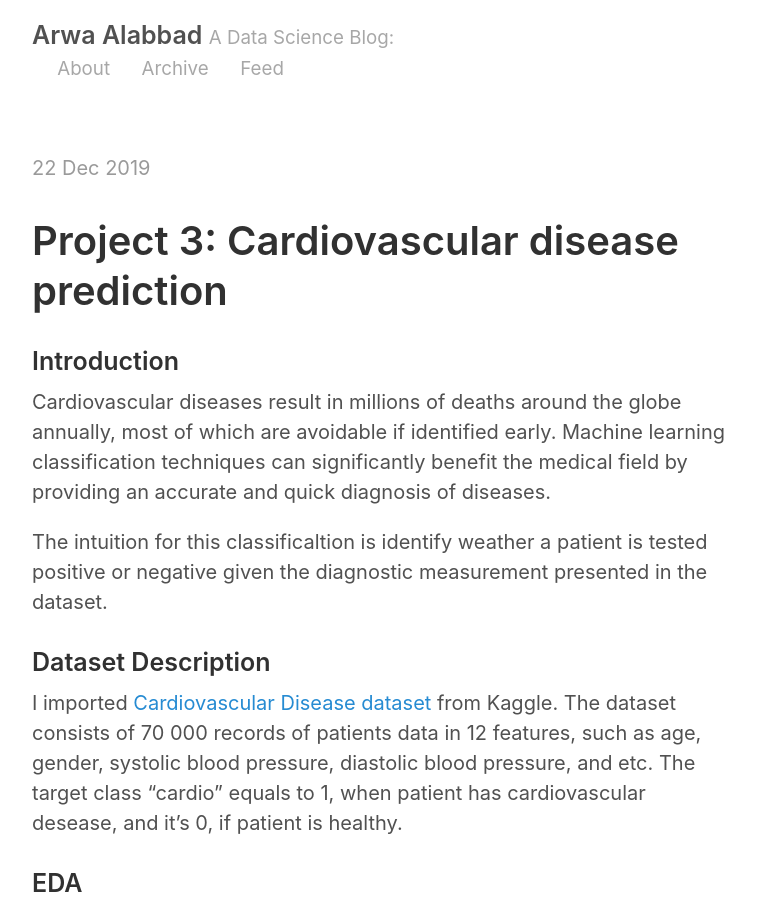
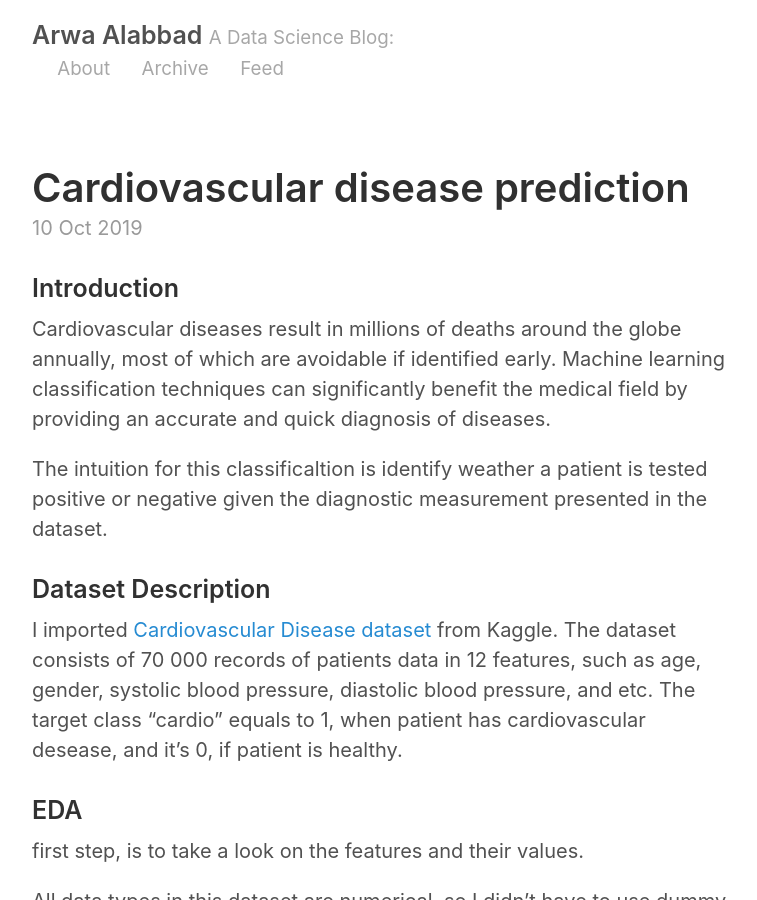
Before and after one commit to arwa1551/arwa1551.github.io, a Jekyll site: the page built from _posts/2019-10-10-Project_3.md, in a window 1280 px wide and 900 px high. Shown: the whole window, without its empty margins (258-1015 px from the left). Built offline with Jekyll 4.4.1, drawn with Linux system fonts in a browser that asks for light colours; our own code applies the rules of GitHub Pages for plain Markdown files.

Commit message:
adding updates

```diff
--- a/_posts/2019-10-10-Project_3.md
+++ b/_posts/2019-10-10-Project_3.md
@@ -1,9 +1,8 @@
 ---
 layout: post
-title: Project 3: Cardiovascular disease prediction
+title: Cardiovascular disease prediction
 ---
 
-# Project 3: Cardiovascular disease prediction
 
 ### Introduction
 Cardiovascular diseases result in millions of deaths around the globe annually, most of which are avoidable if identified early. Machine learning classification techniques can significantly benefit the medical field by providing an accurate and quick diagnosis of diseases.
```
